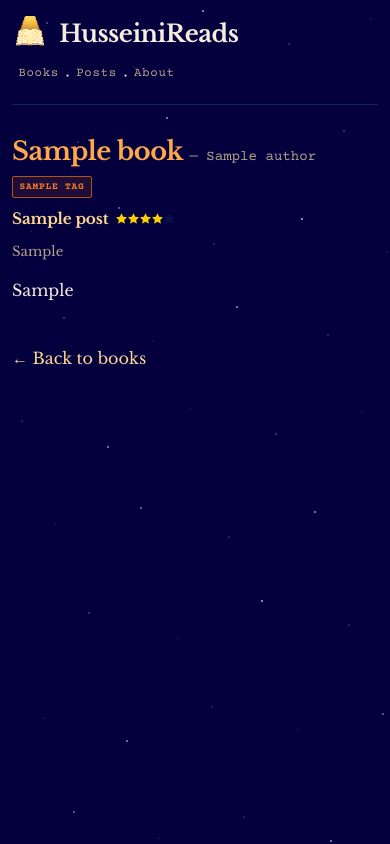
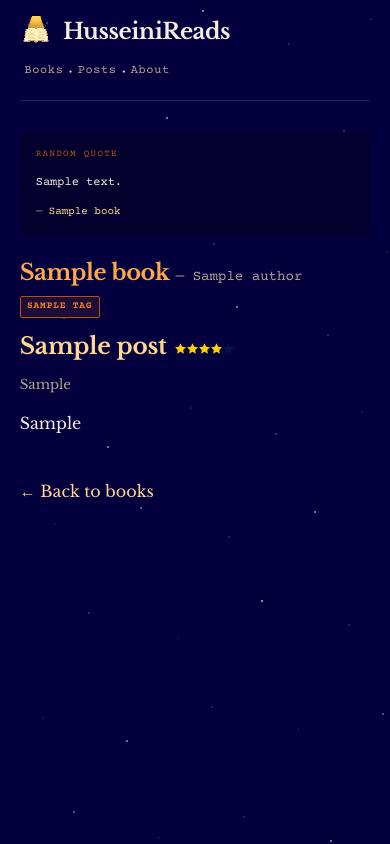
Before and after one commit to ayahusseini/book-reviews, a Python web app: template site/app/templates/book_detail.html in a window 390 px wide. Run offline with Jinja, Linux system fonts and the light colour scheme; the template is opened without the code that fills it: most values are stand-ins (such as "Sample title", 1, 10 or a date in 2020).

Commit message:
added mobile screen compatibility and dynamic resizing

```diff
--- a/site/app/static/style.css
+++ b/site/app/static/style.css
@@ -435,60 +435,79 @@ a:hover   { color: var(--link-hover); }
 
 /* ─── Responsive ─────────────────────────────────── */
 
-/* Tablet: hide sidebar, shrink nav */
-@media (max-width: 960px) {
-  .site-sidebar-left { display: none; }
-  nav h1 { font-size: 1.9rem; }
-  nav .nav-links { padding-left: 0; }
+/* Make the main content fluid instead of fixed-width */
+.site-wrapper {
+  flex: 1 1 0;
+  min-width: 0;
+  max-width: var(--content-width);
 }
 
-/* Mobile: single column, comfortable spacing */
-@media (max-width: 600px) {
 .page-shell {
-    padding: 1rem 0.75rem;
-    gap: 0;
+  padding: 2rem clamp(0.75rem, 4vw, 2rem);
 }
 
-  .site-wrapper {
-    flex: 1 1 100%;
-    min-width: 0;
-    padding: 0;
-  }
-
-  /* Nav */
+/* Nav title shrinks fluidly */
 nav h1 {
-    font-size: 1.5rem;
+  font-size: clamp(1.4rem, 4vw, 2.4rem);
 }
 
 .nav-logo {
-    width: 36px;
-    height: 36px;
+  width: clamp(32px, 5vw, 48px);
+  height: clamp(32px, 5vw, 48px);
 }
 
 nav .nav-links {
-    padding-left: 0;
-    gap: 0;
-    flex-wrap: wrap;
-  }
-
-  nav a {
-    font-size: 0.78rem;
-    padding: 0.15rem 0.4rem;
+  padding-left: clamp(0px, 5vw, 56px);
 }
 
 /* Headings */
 h2 {
-    font-size: 1.4rem;
+  font-size: clamp(1.3rem, 3.5vw, 1.7rem);
 }
 
 .book-header__title {
-    font-size: 1.6rem;
+  font-size: clamp(1.4rem, 4vw, 2.1rem);
 }
 
-  /* Book list items stack vertically */
+/* Prose width scales with container */
+p {
+  max-width: min(65ch, 100%);
+}
+
+/* Book list items wrap gracefully */
+.book-list__item {
+  flex-wrap: wrap;
+}
+
+/* Sidebar hides below 960px as before */
+@media (max-width: 960px) {
+  .site-sidebar-left { display: none; }
+  nav .nav-links { padding-left: 0; }
+
+  /* Reflow sidebar meta inline since sidebar is hidden */
+  .sidebar-meta {
+    display: flex;
+    flex-wrap: wrap;
+    gap: 0.5rem 1.5rem;
+    margin-bottom: 1rem;
+  }
+  .sidebar-meta p { margin: 0; }
+}
+
+/* Narrow screens: tighten spacing */
+@media (max-width: 480px) {
+  .page-shell {
+    padding: 1rem clamp(0.5rem, 3vw, 1rem);
+  }
+
+  nav a {
+    font-size: 0.75rem;
+    padding: 0.1rem 0.3rem;
+  }
+
   .book-list__item {
     flex-direction: column;
-    gap: 0.2rem;
+    gap: 0.15rem;
     padding: 0.5rem 0;
   }
 
@@ -496,33 +515,33 @@ a:hover   { color: var(--link-hover); }
     margin-left: 0;
     padding-left: 0;
   }
-
-  /* Prose */
-  p {
-    max-width: 100%;
 }
 
-  /* Markdown body */
-  .markdown-body h2 { font-size: 1.15rem; }
-  .markdown-body h3 { font-size: 0.95rem; }
-
-  /* Under construction */
-  .under-construction__emoji {
-    font-size: 4rem;
+/* Mobile quote — hidden on desktop, shown when sidebar disappears */
+.mobile-quote {
+  display: none;
+  background: var(--bg-quote);
+  padding: 0.9rem 1rem;
+  border-radius: 6px;
+  font-family: var(--mono-font);
+  font-size: 0.75rem;
+  line-height: 1.7;
+  margin-bottom: 1.5rem;
 }
 
-  /* Sidebar meta on book detail (visible when sidebar is hidden) */
-  .sidebar-meta {
-    display: flex;
-    flex-wrap: wrap;
-    gap: 0.5rem 1.5rem;
-    padding-top: 0;
-    margin-bottom: 1rem;
+.mobile-quote blockquote {
+  background: none;
+  border: none;
+  padding: 0;
+  margin: 0;
+  font-family: var(--mono-font);
+  font-size: 0.75rem;
+  color: var(--text);
+  border-radius: 0;
 }
 
-  .sidebar-meta p {
-    margin: 0;
-  }
+@media (max-width: 960px) {
+  .mobile-quote { display: block; }
 }
 
 /* ─── Under construction ─────────────────────────── */
--- a/site/app/templates/base.html
+++ b/site/app/templates/base.html
@@ -16,11 +16,9 @@
         {% if random_quote %}
         <div class="sidebar-widget sidebar-widget--quote">
             <div class="sidebar-heading">Random quote</div>
-
             <blockquote class="sidebar-quote">
                 {{ random_quote.post_body_markdown }}
             </blockquote>
-
             {% if random_quote.book %}
             <div class="sidebar-quote-source">
                 — <a href="{{ url_for('books.book_detail', book_id=random_quote.book.book_id) }}">
@@ -53,6 +51,23 @@
             </div>
         </nav>
 
+        <!-- Mobile-only quote, hidden on wider screens -->
+        {% if random_quote %}
+        <div class="mobile-quote">
+            <div class="sidebar-heading">Random quote</div>
+            <blockquote class="sidebar-quote">
+                {{ random_quote.post_body_markdown }}
+            </blockquote>
+            {% if random_quote.book %}
+            <div class="sidebar-quote-source">
+                — <a href="{{ url_for('books.book_detail', book_id=random_quote.book.book_id) }}">
+                    {{ random_quote.book.book_title }}
+                </a>
+            </div>
+            {% endif %}
+        </div>
+        {% endif %}
+
         <header>
             {% block header %}{% endblock %}
         </header>
```
Lines whose indentation alone changed are shown as unchanged.
